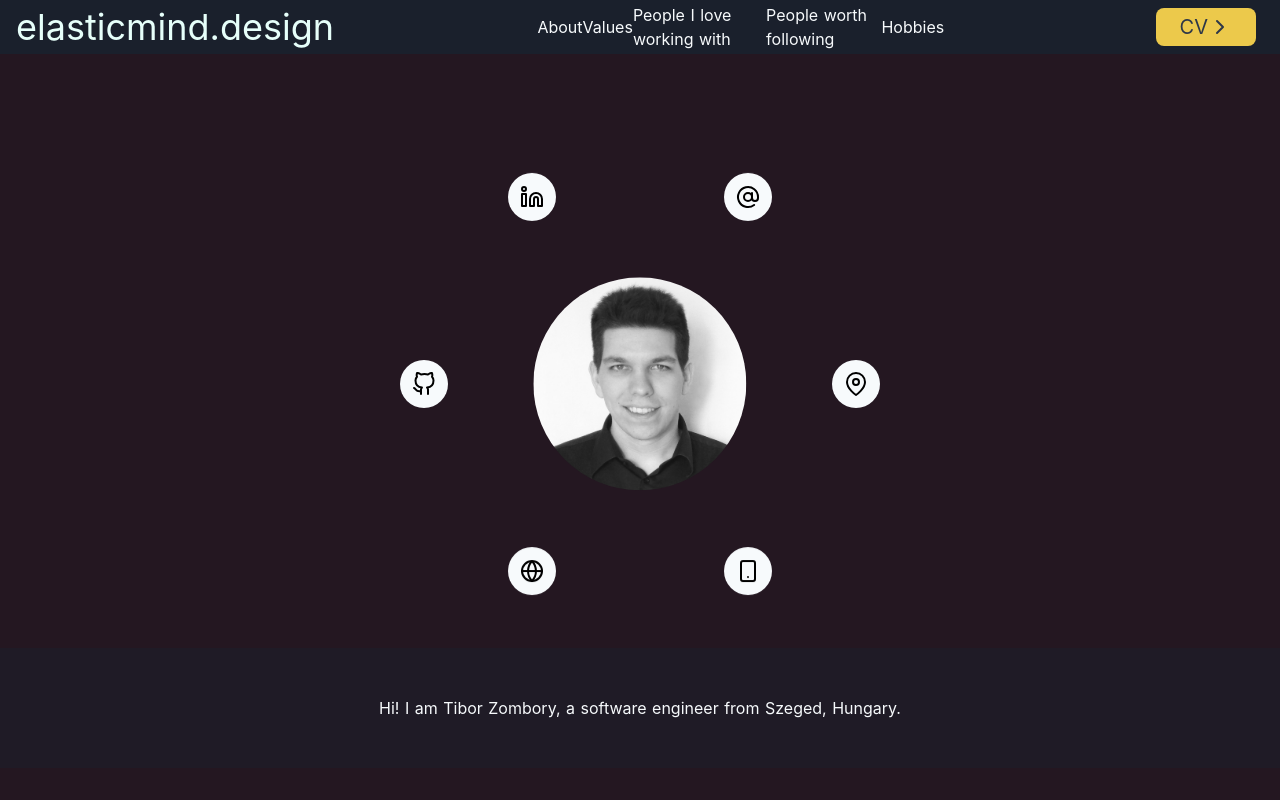
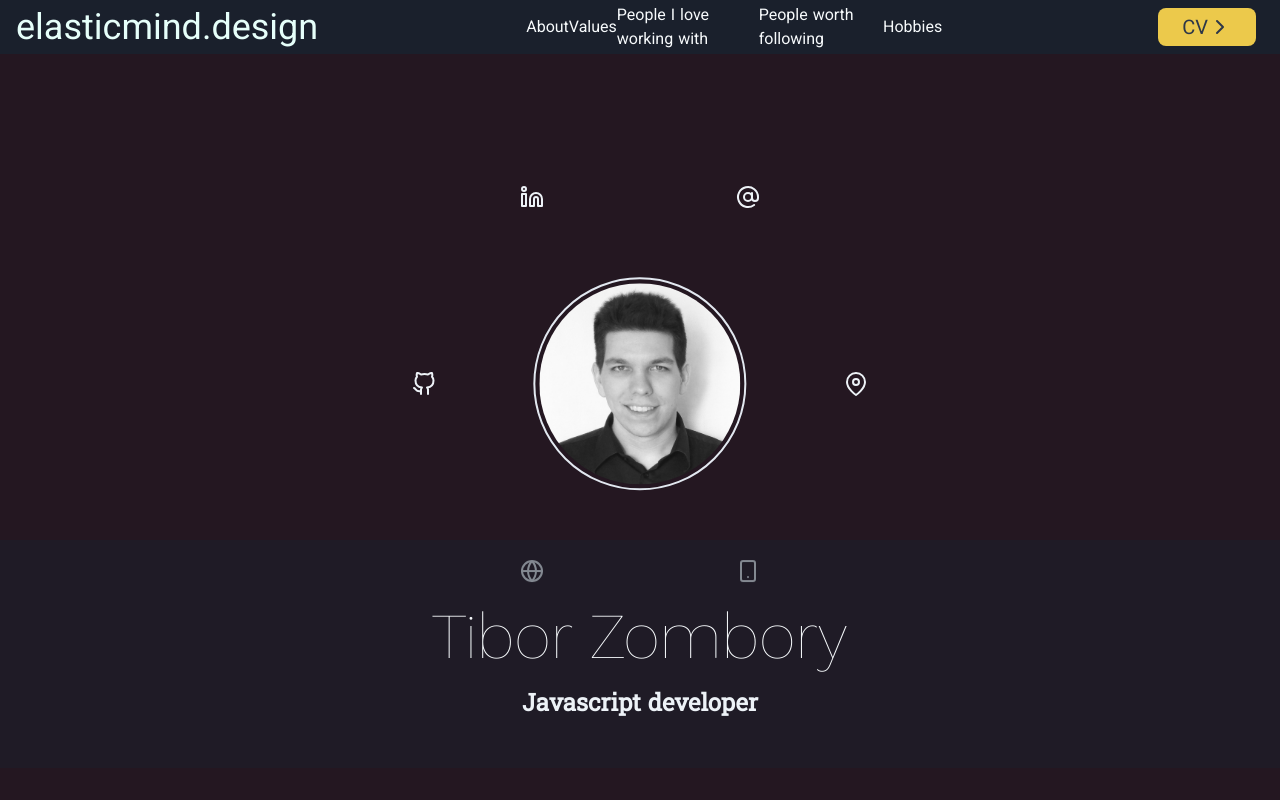
Before and after one commit to elasticmind/homepage, a Nuxt app: page / in a window 1280 px wide. Shown: the top 800 px of the page. Built offline with nearby package versions, Linux system fonts and the light colour scheme.

Commit message:
Change fonts

```diff
--- a/components/About.vue
+++ b/components/About.vue
@@ -10,7 +10,7 @@
       <li
         v-for="contact in $_contacts"
         :key="contact.url"
-        class="contact-list__item w-12 h-12 rounded-full bg-gray-100"
+        class="contact-list__item"
       >
         <a :href="contact.url">
           <div
@@ -27,9 +27,14 @@
       <div
         class="bg-gray-900 h-full w-full absolute top-0 left-0 opacity-50"
       ></div>
-      <p class="relative z-10">
-        Hi! I am Tibor Zombory, a software engineer from Szeged, Hungary.
-      </p>
+      <h1 class="relative z-10 text-6xl font-sans font-hairline">
+        Tibor Zombory
+      </h1>
+      <h2
+        class="relative z-10 text-2xl text-gray-200 font-roboto-slab font-semibold"
+      >
+        Javascript developer
+      </h2>
     </article>
   </section>
 </template>
@@ -80,7 +85,7 @@ export default {
 }
 
 .profile-image {
-  @apply w-1/6 rounded-full absolute z-10;
+  @apply w-1/6 rounded-full absolute z-10 border-2 p-1;
   top: 24rem;
   left: 50%;
   transform: translate(-50%, -50%);
@@ -90,8 +95,7 @@ export default {
 @contact-count: 6;
 
 .contact-list__item {
-  position: absolute;
-  left: 50%;
+  @apply absolute left-1/2 w-12 h-12 rounded-full text-gray-200;
   top: 24rem;
   animation-duration: 0.5s;
   animation-play-state: running;
@@ -117,5 +121,10 @@ export default {
       }
     }
   });
+
+  &:hover {
+    transform: scale(2);
+    color: theme('colors.gray.100');
+  }
 }
 </style>
--- a/components/BaseSection.vue
+++ b/components/BaseSection.vue
@@ -9,7 +9,7 @@
   >
     <header class="relative z-20">
       <h1
-        class="inline-block text-right text-4xl p-4 pl-96 pr-8 shadow-inner"
+        class="inline-block text-right text-4xl w-112 p-4 pr-8 shadow-inner font-sans font-normal"
         :class="[
           primary ? 'bg-teal-900 text-gray-100' : 'bg-gray-100 text-gray-900'
         ]"
--- a/layouts/default.vue
+++ b/layouts/default.vue
@@ -4,8 +4,7 @@
 
 <style>
 html {
-  font-family: 'Source Sans Pro', -apple-system, BlinkMacSystemFont, 'Segoe UI',
-    Roboto, 'Helvetica Neue', Arial, sans-serif;
+  @apply font-roboto;
   font-size: 16px;
   word-spacing: 1px;
   -ms-text-size-adjust: 100%;
```
